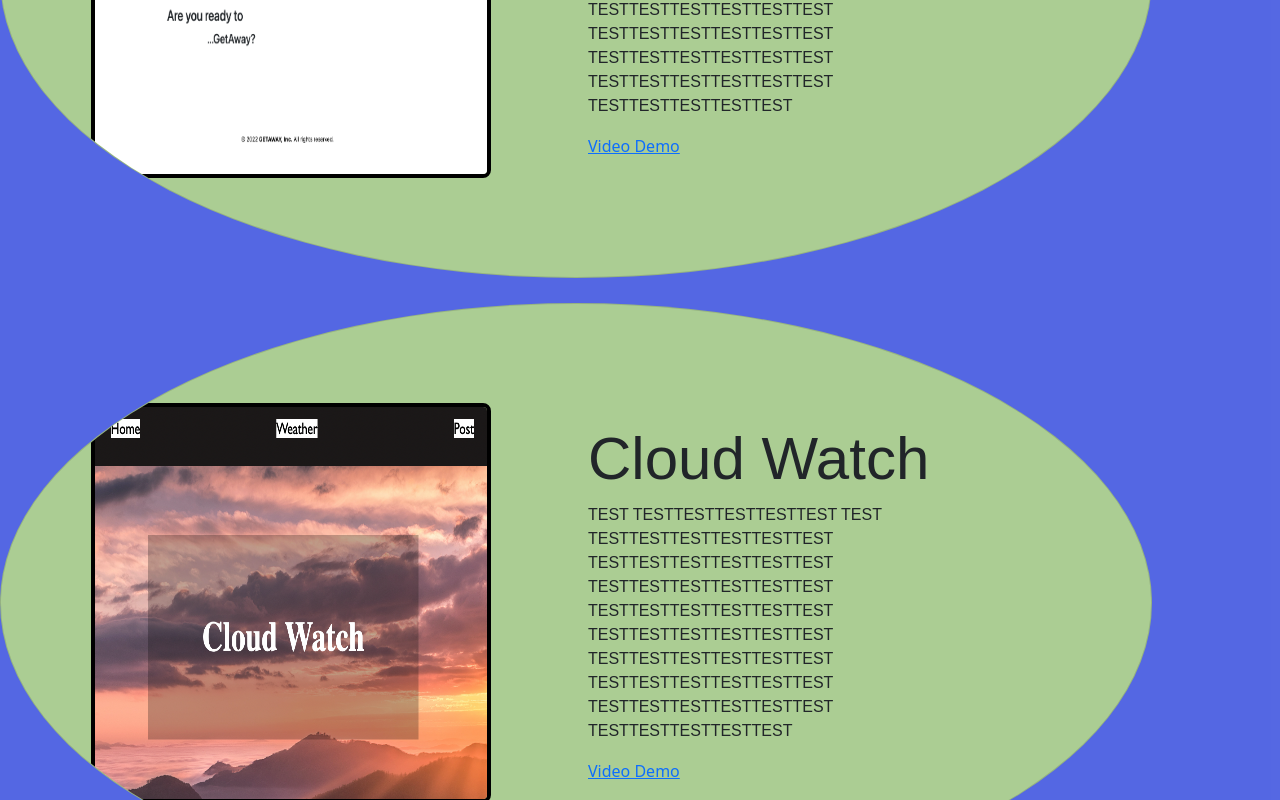
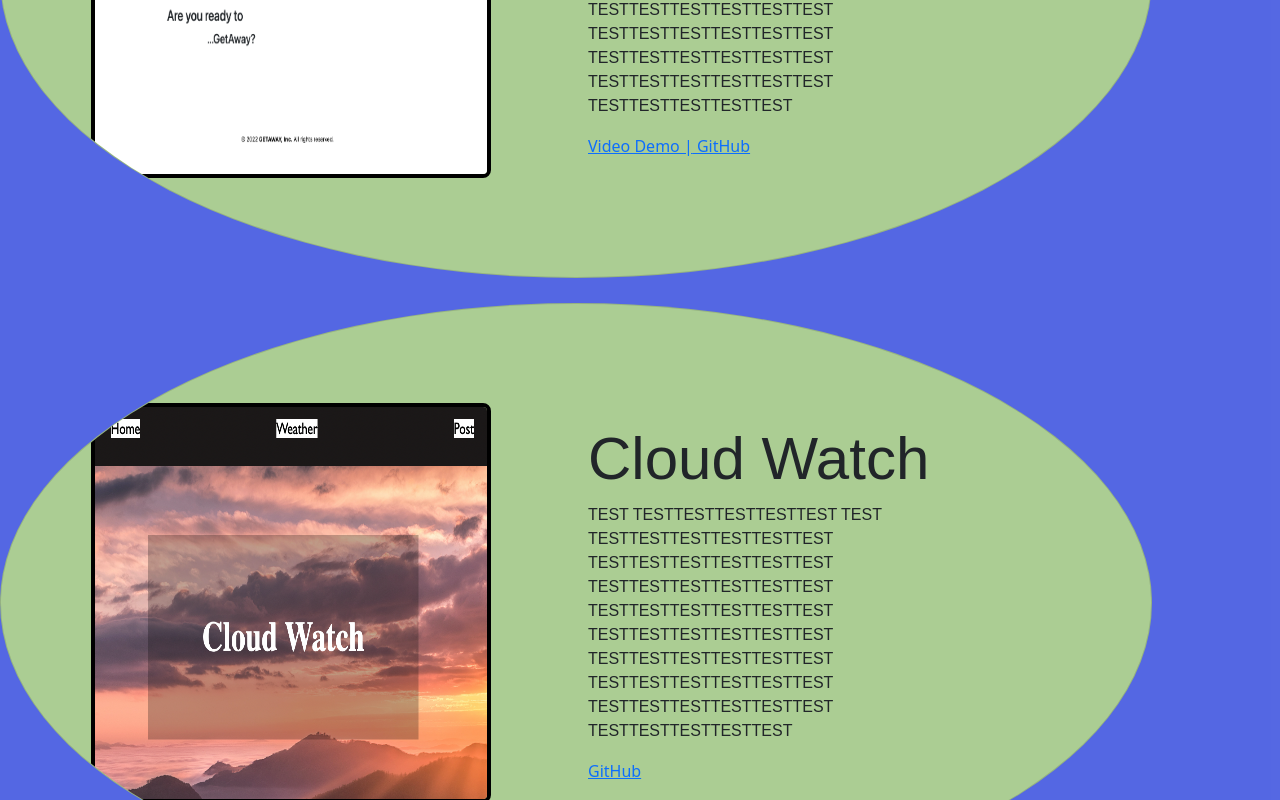
Before and after one commit to Gehrig-Barnes/portfolio, a React (Create React App) app: page /projects in a window 1280 px wide. Shown: the part 420-1220 px from the top of the page. Built offline with nearby package versions, Linux system fonts and the light colour scheme; a web font is replaced by a local one.

Commit message:
added github link and video link for projects that have a video

```diff
--- a/src/components/ProjectCard.js
+++ b/src/components/ProjectCard.js
@@ -5,7 +5,7 @@ import Container from "react-bootstrap/Container";
 import Row from "react-bootstrap/Row";
 import Col from "react-bootstrap/Col";
 
-export default function ProjectCard({ name, description, video, image }) {
+export default function ProjectCard({ name, description, video, image, git_hub }) {
   return (
     <div className="card">
       <Container>
@@ -17,7 +17,11 @@ export default function ProjectCard({ name, description, video, image }) {
             <div className = "cardDetail">
               <h2 className="cDetail">{name}</h2>
               <p className="cDetail">{description}</p>
-              <a className="cDetail" href={video}>Video Demo</a>
+
+
+              {video !== ""? <a className="cDetail" href={video}>Video Demo |</a> : null}
+              <a className="cDetail" href={git_hub}> GitHub</a>
+
             </div>
           </Col>
         </Row>
--- a/src/components/Projects.js
+++ b/src/components/Projects.js
@@ -13,6 +13,7 @@ function Project() {
         description={project.description}
         video = {project.video}
         image = {project.image}
+        git_hub = {project.git_hub}
       />
     );
   });
--- a/src/projectsData.js
+++ b/src/projectsData.js
@@ -2,20 +2,23 @@ const projects = [
     {
       name: "Get Away",
       description: "TEST TESTTESTTESTTESTTEST TEST TESTTESTTESTTESTTESTTEST TESTTESTTESTTESTTESTTEST TESTTESTTESTTESTTESTTEST TESTTESTTESTTESTTESTTEST TESTTESTTESTTESTTESTTEST TESTTESTTESTTESTTESTTEST TESTTESTTESTTESTTESTTEST TESTTESTTESTTESTTESTTEST TESTTESTTESTTESTTEST",
-      video: 'https://www.youtube.com/watch?v=dQw4w9WgXcQ',
+      video: 'https://www.youtube.com/watch?v=ZpOB-biXSmE',
       image:"../projectImages/GetAway.png",
+      git_hub: "https://github.com/Gehrig-Barnes/Get-Away-FE"
     },
     {
         name: "Cloud Watch",
         description: "TEST TESTTESTTESTTESTTEST TEST TESTTESTTESTTESTTESTTEST TESTTESTTESTTESTTESTTEST TESTTESTTESTTESTTESTTEST TESTTESTTESTTESTTESTTEST TESTTESTTESTTESTTESTTEST TESTTESTTESTTESTTESTTEST TESTTESTTESTTESTTESTTEST TESTTESTTESTTESTTESTTEST TESTTESTTESTTESTTEST",
-        video: 'https://www.youtube.com/watch?v=dQw4w9WgXcQ',
+        video: '',
         image:"../projectImages/CloudWatch.png",
+        git_hub: "https://github.com/Gehrig-Barnes/cloud-watch"
       },
       {
         name: "Planters",
         description: "TEST TESTTESTTESTTESTTEST TEST TESTTESTTESTTESTTESTTEST TESTTESTTESTTESTTESTTEST TESTTESTTESTTESTTESTTEST TESTTESTTESTTESTTESTTEST TESTTESTTESTTESTTESTTEST TESTTESTTESTTESTTESTTEST TESTTESTTESTTESTTESTTEST TESTTESTTESTTESTTESTTEST TESTTESTTESTTESTTEST",
-        video: 'https://www.youtube.com/watch?v=dQw4w9WgXcQ',
+        video: '',
         image:"../projectImages/Planters.png",
+        git_hub: "https://github.com/Gehrig-Barnes/plant-project"
       },
   ];
 
```
